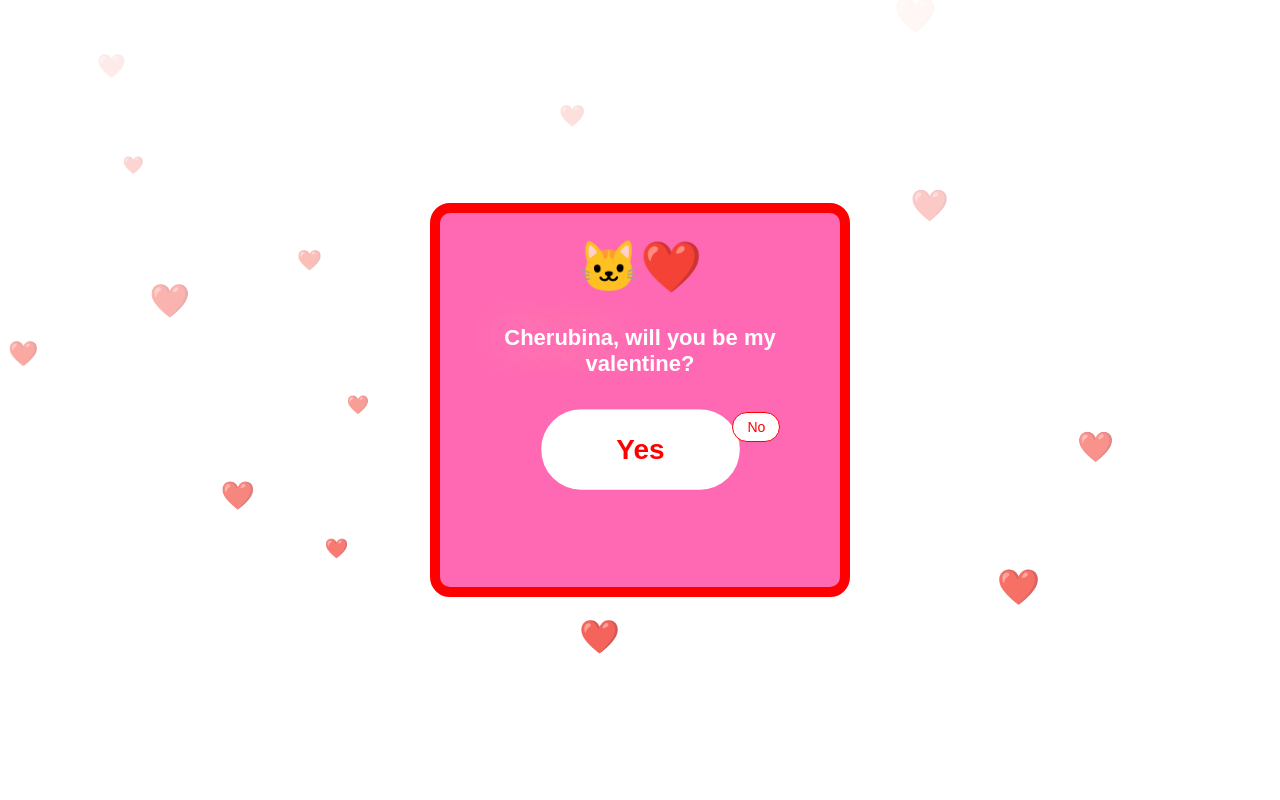
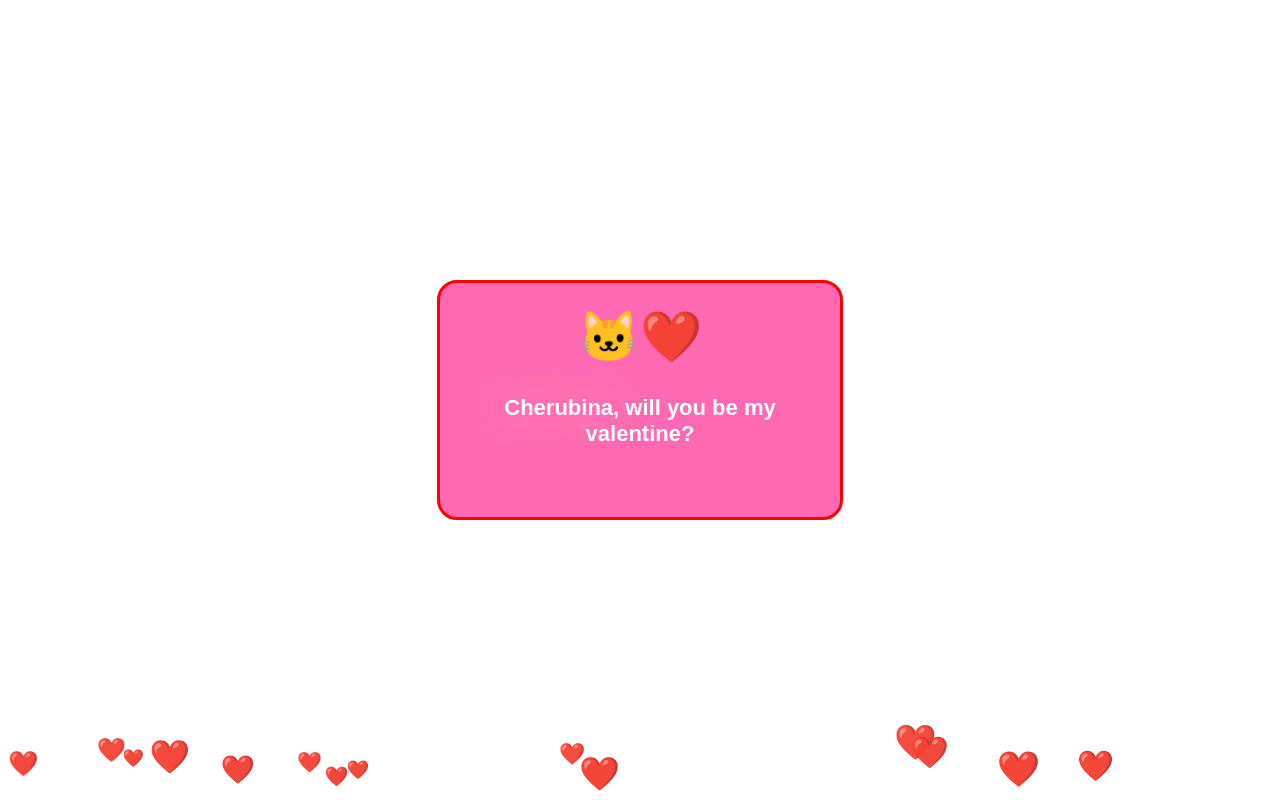
Before and after one commit to billsowah/BeMyValentine, a plain HTML site: page index.html in a window 1280 px wide. Drawn offline with Linux system fonts and the light colour scheme.

Commit message:
Update index.html

```diff
--- a/index.html
+++ b/index.html
@@ -25,7 +25,7 @@ body{
     padding:35px 20px;
     border-radius:20px;
     text-align:center;
-    border:10px solid red;
+    border:3px solid red;
     position:relative;
     z-index:2;
 
@@ -146,7 +146,7 @@ button{
     position:absolute;
     color:red;
     font-size:18px;
-    animation:floatUp 5s linear forwards;
+    animation:floatUp 100s linear forwards;
 }
 
 @keyframes floatUp{
@@ -176,19 +176,6 @@ button{
         will you be my valentine?
     </h2>
 
-    <div class="buttons" id="area">
-
-        <button id="yes" onclick="goYes()">Yes</button>
-
-        <button id="no"
-                onmouseover="moveNo()"
-                onclick="goNo()">
-            No
-        </button>
-
-    </div>
-
-</div>
 
 <script>
 /* Hearts On Load & Play Music */
```
